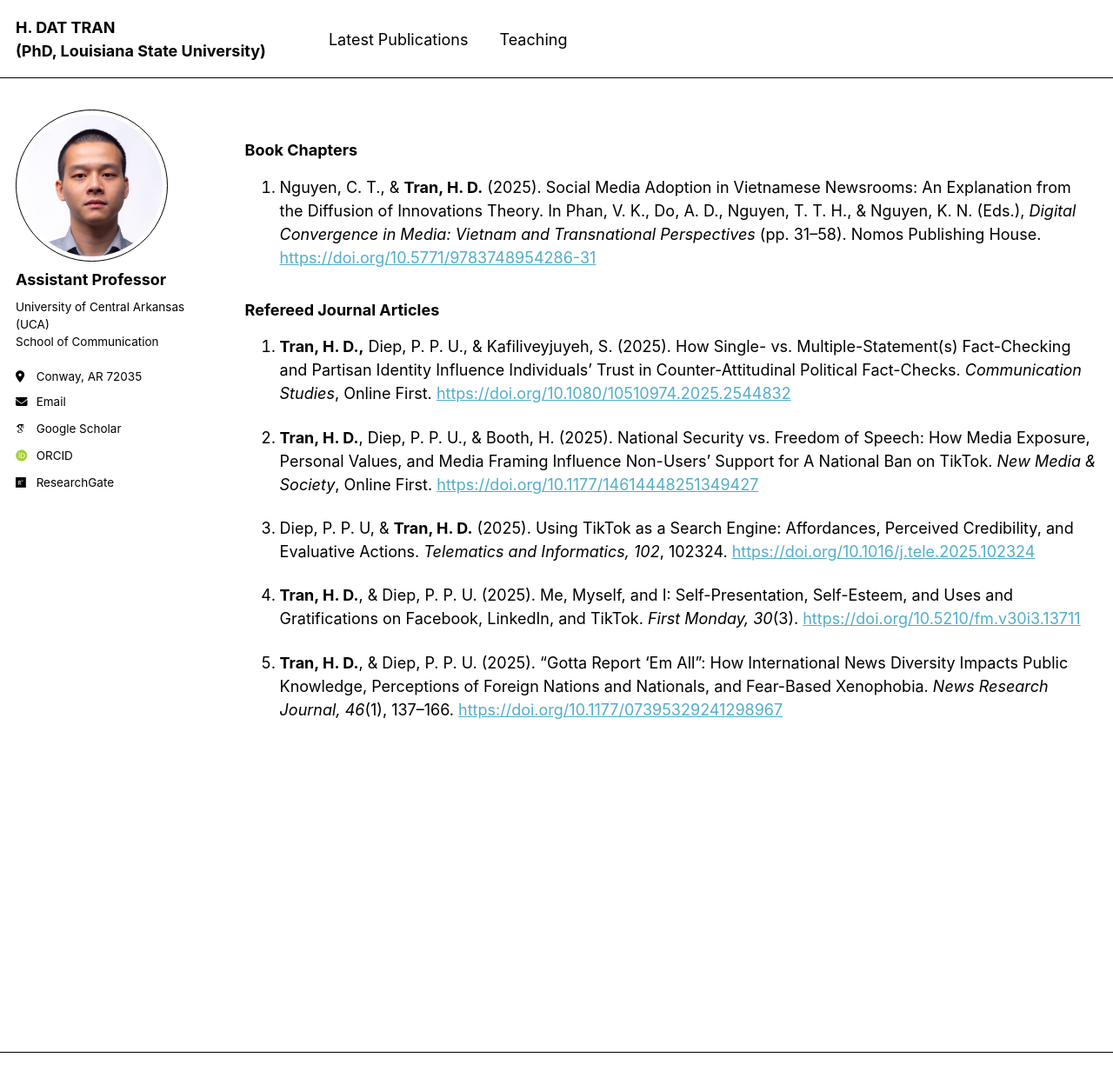
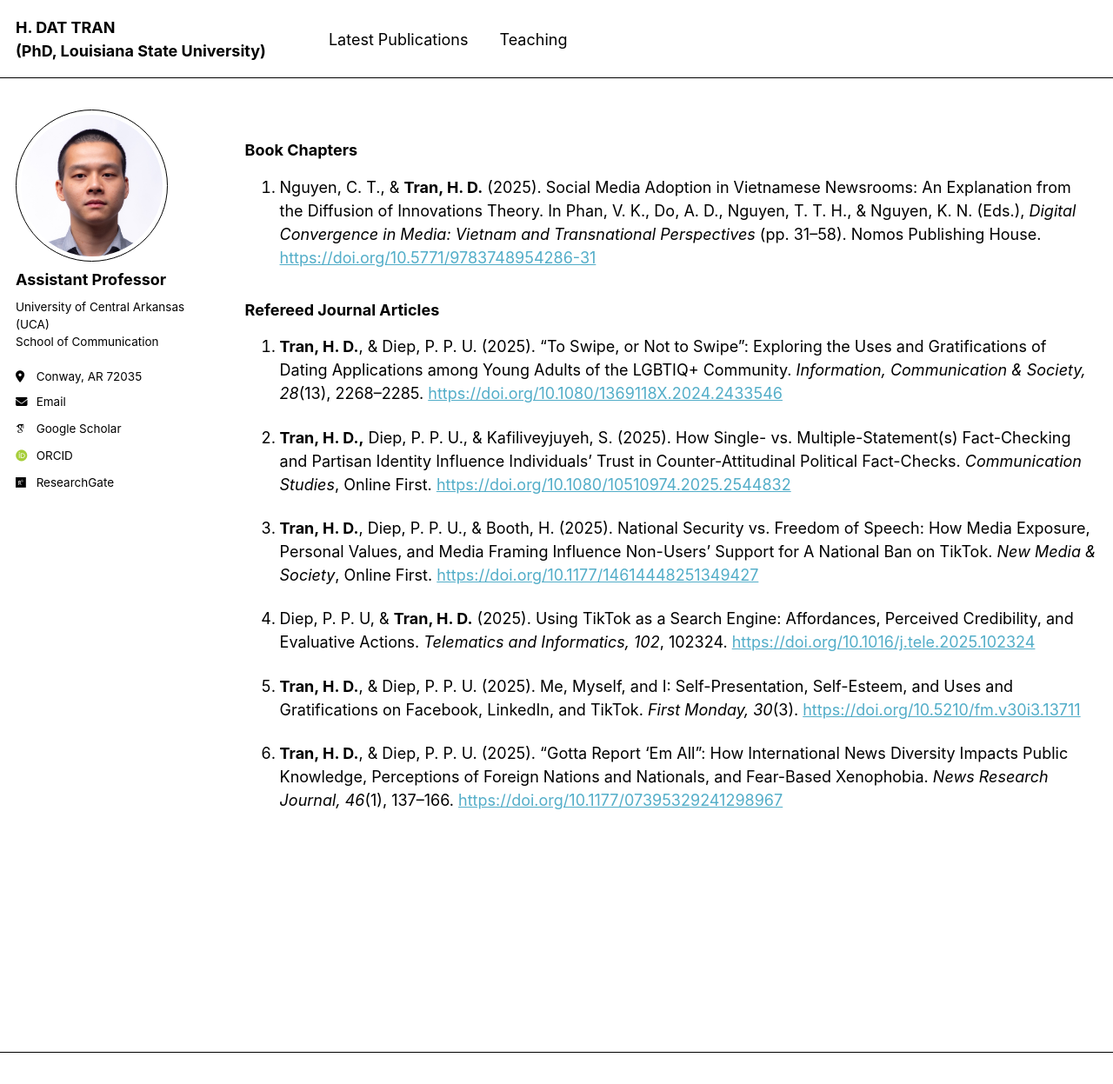
Before and after one commit to hdattran/hdattran.github.io, a Jekyll site: the page built from _pages/publications.md, in a window 1280 px wide and 1247 px high. Shown: the whole window at 87% size. Built offline with Jekyll 4.4.1, drawn with Linux system fonts in a browser that asks for light colours; some web fonts are replaced.

Commit message:
Update publications list with new articles

```diff
--- a/_pages/publications.md
+++ b/_pages/publications.md
@@ -14,12 +14,14 @@ author_profile: true
 
 ### Refereed Journal Articles
 
-1. **Tran, H. D.,** Diep, P. P. U., & Kafiliveyjuyeh, S. (2025). How Single- vs. Multiple-Statement(s) Fact-Checking and Partisan Identity Influence Individuals’ Trust in Counter-Attitudinal Political Fact-Checks. _Communication Studies_, Online First. [https://doi.org/10.1080/10510974.2025.2544832](https://doi.org/10.1080/10510974.2025.2544832)
+1.	**Tran, H. D.**, & Diep, P. P. U. (2025). “To Swipe, or Not to Swipe”: Exploring the Uses and Gratifications of Dating Applications among Young Adults of the LGBTIQ+ Community. _Information, Communication & Society, 28_(13), 2268–2285. [https://doi.org/10.1080/1369118X.2024.2433546](https://doi.org/10.1080/1369118X.2024.2433546)
 
-2. **Tran, H. D.**, Diep, P. P. U., & Booth, H. (2025). National Security vs. Freedom of Speech: How Media Exposure, Personal Values, and Media Framing Influence Non-Users’ Support for A National Ban on TikTok. *New Media & Society*, Online First. [https://doi.org/10.1177/14614448251349427](https://doi.org/10.1177/14614448251349427)
+2. **Tran, H. D.,** Diep, P. P. U., & Kafiliveyjuyeh, S. (2025). How Single- vs. Multiple-Statement(s) Fact-Checking and Partisan Identity Influence Individuals’ Trust in Counter-Attitudinal Political Fact-Checks. _Communication Studies_, Online First. [https://doi.org/10.1080/10510974.2025.2544832](https://doi.org/10.1080/10510974.2025.2544832)
 
-3. Diep, P. P. U, & **Tran, H. D.** (2025). Using TikTok as a Search Engine: Affordances, Perceived Credibility, and Evaluative Actions. _Telematics and Informatics, 102_, 102324. [https://doi.org/10.1016/j.tele.2025.102324](https://doi.org/10.1016/j.tele.2025.102324)
+3. **Tran, H. D.**, Diep, P. P. U., & Booth, H. (2025). National Security vs. Freedom of Speech: How Media Exposure, Personal Values, and Media Framing Influence Non-Users’ Support for A National Ban on TikTok. *New Media & Society*, Online First. [https://doi.org/10.1177/14614448251349427](https://doi.org/10.1177/14614448251349427)
 
-4. **Tran, H. D.**, & Diep, P. P. U. (2025). Me, Myself, and I: Self-Presentation, Self-Esteem, and Uses and Gratifications on Facebook, LinkedIn, and TikTok. *First Monday, 30*(3). [https://doi.org/10.5210/fm.v30i3.13711](https://doi.org/10.5210/fm.v30i3.13711)
+4. Diep, P. P. U, & **Tran, H. D.** (2025). Using TikTok as a Search Engine: Affordances, Perceived Credibility, and Evaluative Actions. _Telematics and Informatics, 102_, 102324. [https://doi.org/10.1016/j.tele.2025.102324](https://doi.org/10.1016/j.tele.2025.102324)
 
-5. **Tran, H. D.**, & Diep, P. P. U. (2025). “Gotta Report ‘Em All”: How International News Diversity Impacts Public Knowledge, Perceptions of Foreign Nations and Nationals, and Fear-Based Xenophobia. _News Research Journal, 46_(1), 137–166. [https://doi.org/10.1177/07395329241298967](https://doi.org/10.1177/07395329241298967)
+5. **Tran, H. D.**, & Diep, P. P. U. (2025). Me, Myself, and I: Self-Presentation, Self-Esteem, and Uses and Gratifications on Facebook, LinkedIn, and TikTok. *First Monday, 30*(3). [https://doi.org/10.5210/fm.v30i3.13711](https://doi.org/10.5210/fm.v30i3.13711)
+
+6. **Tran, H. D.**, & Diep, P. P. U. (2025). “Gotta Report ‘Em All”: How International News Diversity Impacts Public Knowledge, Perceptions of Foreign Nations and Nationals, and Fear-Based Xenophobia. _News Research Journal, 46_(1), 137–166. [https://doi.org/10.1177/07395329241298967](https://doi.org/10.1177/07395329241298967)
```
